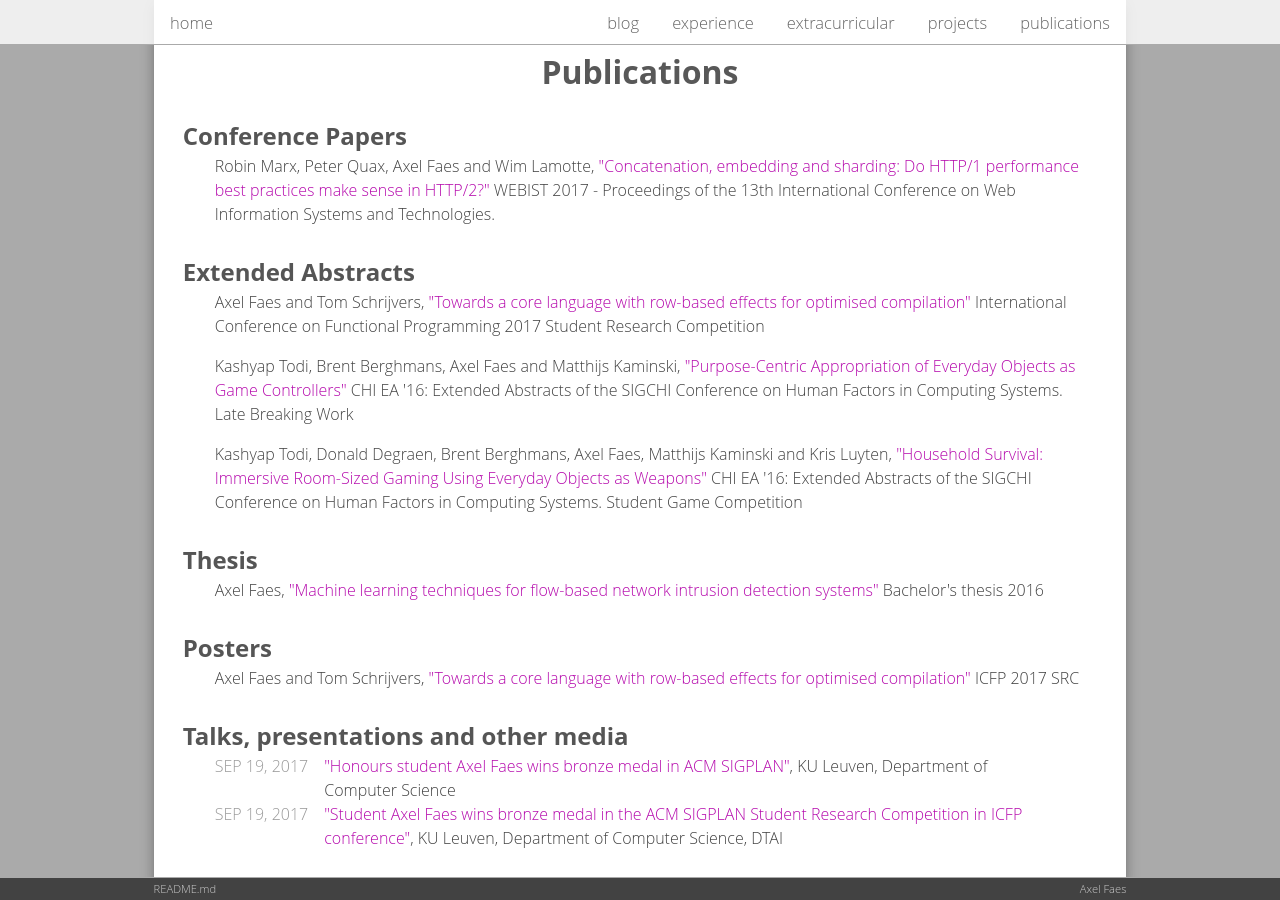
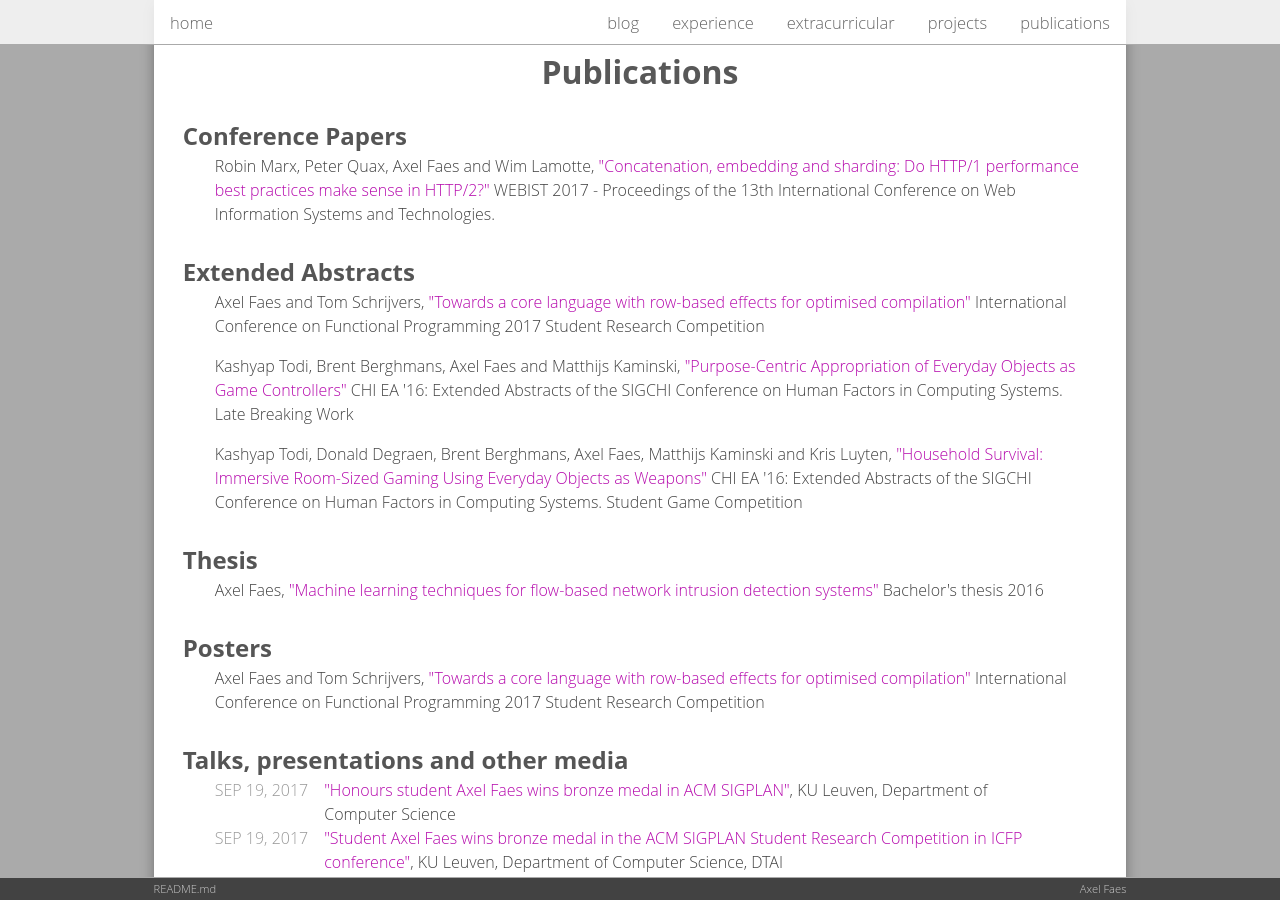
Before and after one commit to TheAxeC/theaxec.github.io, a Jekyll site: the page built from _papers/index.html, in a window 1280 px wide. Built offline with Jekyll 4.4.1, drawn with Linux system fonts in a browser that asks for light colours.

Commit message:
- update publications

```diff
--- a/_data/publications.yml
+++ b/_data/publications.yml
@@ -41,7 +41,7 @@ posters:
       - authors: Axel Faes and Tom Schrijvers
         title: "Towards a core language with row-based effects for optimised compilation"
         url: "/papers/posters/icfp-2017-src.pdf"
-        book: ICFP 2017 SRC
+        book: International Conference on Functional Programming 2017 Student Research Competition
 talks:
     title: Talks
     url: /papers/talks
```
